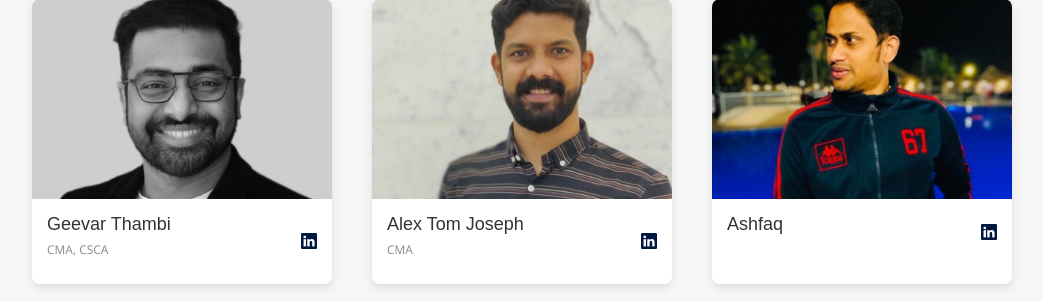
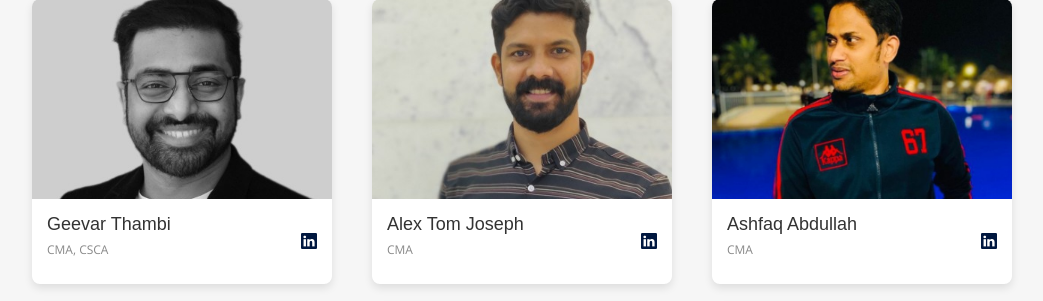
Before and after one commit to kssanoop/invisorglobal, a PHP site: page /index.php?page=about in a window 1280 px wide. Shown: the part 1380-1681 px from the top of the page, without its empty margins (118-1161 px from the left). Run offline with PHP 8.4, Linux system fonts and the light colour scheme; some web fonts are replaced.

Commit message:
ashfaq details

```diff
--- a/about.php
+++ b/about.php
@@ -315,10 +315,10 @@
             <img src="assets/img/team/team-3.jpeg" alt="Marta Cooper">
             <div class="member-info">
                 <div class="team-name">
-                    <h3>Ashfaq</h3>
-                    <p></p>
+                    <h3>Ashfaq Abdullah</h3>
+                    <p>CMA</p>
                 </div>
-                <a href="#"><i class="bi bi-linkedin"></i></a>
+                <a href="https://www.linkedin.com/in/ashfaq-abdullah-9840b9141/?utm_source=share&utm_campaign=share_via&utm_content=profile&utm_medium=android_app"><i class="bi bi-linkedin"></i></a>
             </div>
         </div>
         <div class="team-member hvr-underline-from-left">
```
